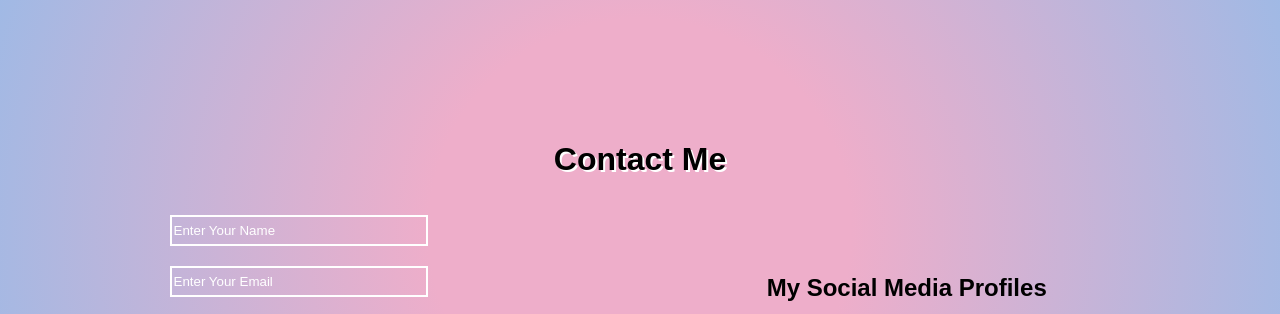
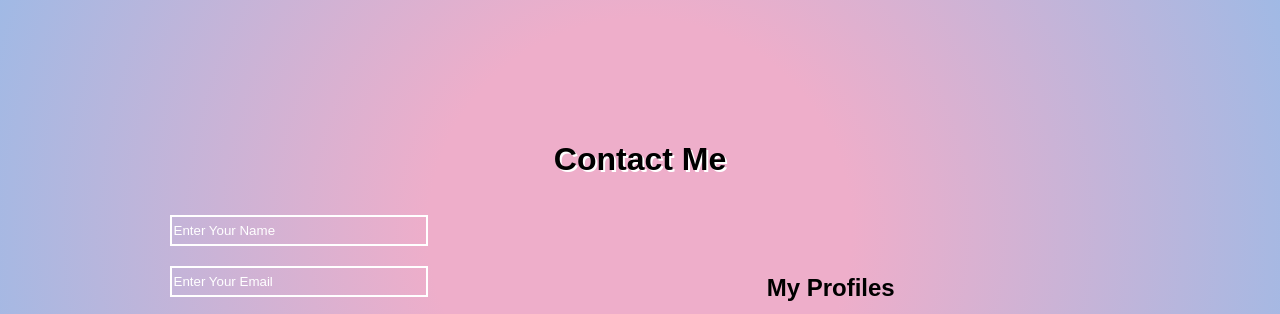
Before and after one commit to ChandanK1701/portfolio, a plain HTML site: page index.html in a window 1280 px wide. Shown: the part 1770-2084 px from the top of the page. Drawn offline with Linux system fonts and the light colour scheme.

Commit message:
Update index.html

```diff
--- a/index.html
+++ b/index.html
@@ -94,7 +94,7 @@
             <!-- </div> -->
 
             <div class="social-contact">
-                <h2>My Social Media Profiles</h2>
+                <h2>My Profiles</h2>
 
                 <!-- ===============Twitter=============== -->
                 <a href="https://twitter.com/IAm_Chandan17" target="_blank">
@@ -212,9 +212,6 @@ style=" fill:#000000;"><path fill="#1e88e5" d="M34,42H14c-4.411,0-8-3.589-8-8V14
 <!-- </a> -->
 
 <!-- ==============Call=============== -->
-<a href="tel:+918434486490">
-
-</a>
 
             </div>
         </div>
```
